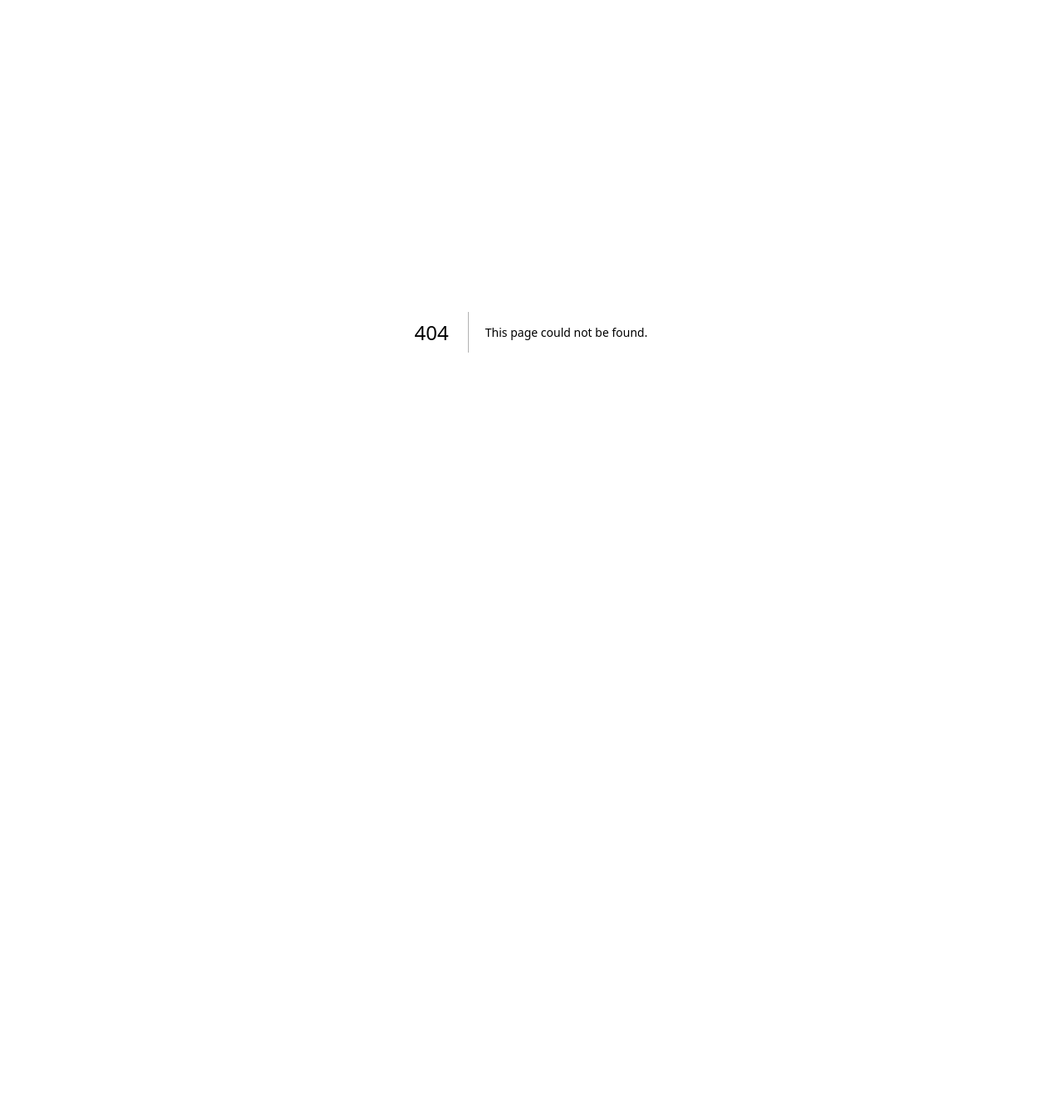
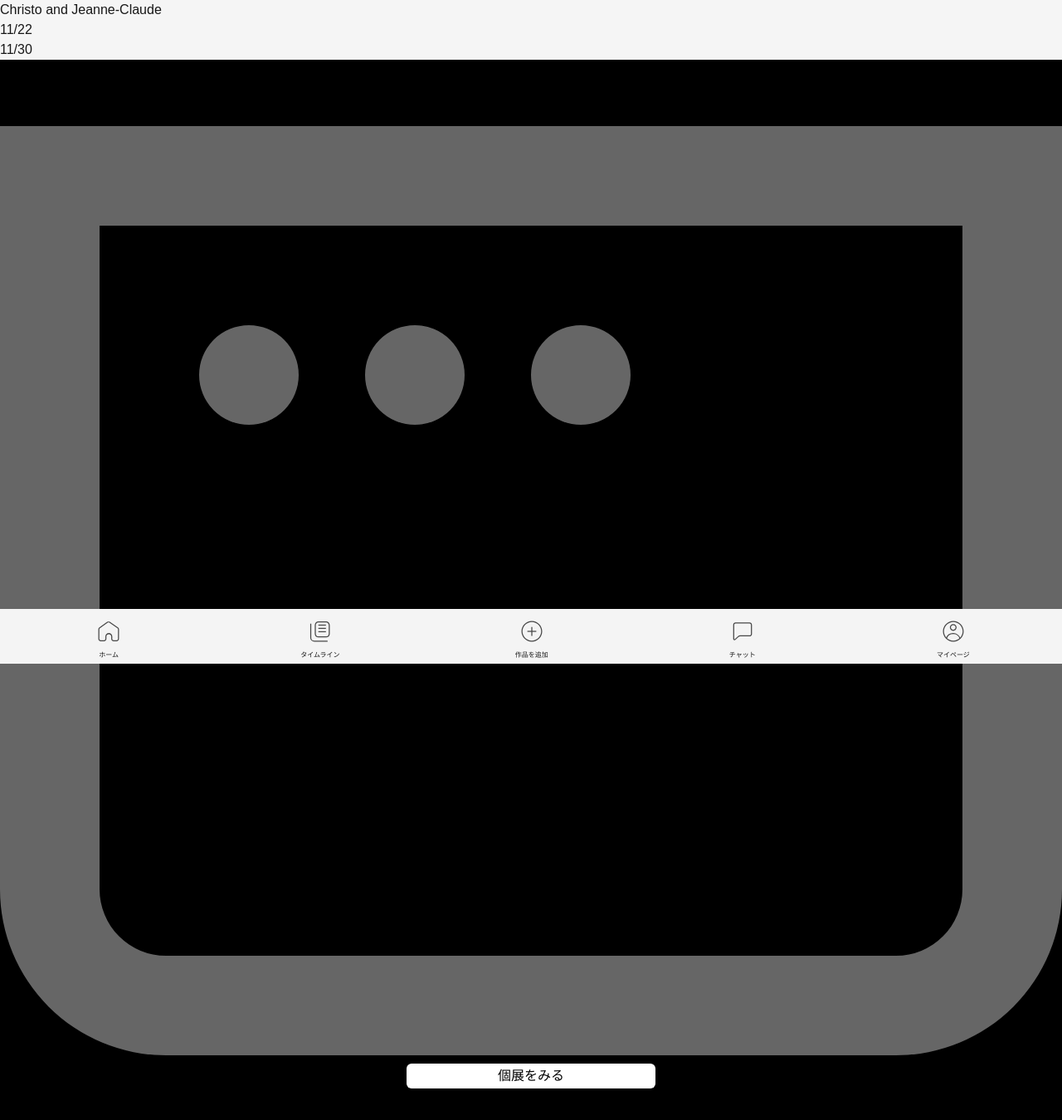
Before and after one commit to u-kai/koten, a Next.js app: page /poster in a window 1280 px wide. Before the commit this address had no page. Shown: the whole page at 83% size. Before the commit the page ends 800 px from the top, so only its background shows below. Built offline with nearby package versions, Linux system fonts and the light colour scheme.

Commit message:
add koten details

```diff
--- a/app/components/koten-image.tsx
+++ b/app/components/home/koten-image.tsx
@@ -1,11 +1,11 @@
 import Image from "next/image";
-import { toImagePath } from "../common";
+import { toImagePath } from "../../common";
 import {
   HEART_ICON_HEIGHT,
   HEART_ICON_WIDTH,
   KOTEN_IMAGE_HEIGHT,
   KOTEN_IMAGE_WIDTH,
-} from "../configs";
+} from "../../configs";
 
 export default function KotenImage(props: { src: string }) {
   return (
--- a/app/components/single-work.tsx
+++ b/app/components/home/single-work.tsx
@@ -1,6 +1,6 @@
 import Image from "next/image";
-import { toImagePath } from "../common";
-import { HEART_ICON_HEIGHT, HEART_ICON_WIDTH } from "../configs";
+import { toImagePath } from "../../common";
+import { HEART_ICON_HEIGHT, HEART_ICON_WIDTH } from "../../configs";
 
 const SINGLE_WORK_IMAGE_WIDTH = 172;
 const SINGLE_WORK_IMAGE_HEIGHT = 243;
--- a/app/components/navigation-bar.tsx
+++ b/app/components/navigation-bar.tsx
@@ -1,6 +1,11 @@
 import Image from "next/image";
 import { toImagePath } from "../common";
-import { NAVBAR_ICON_HEIGHT, NAVBAR_ICON_WIDTH } from "../configs";
+import {
+  FONT_COLOR,
+  FONT_FAMILY,
+  NAVBAR_ICON_HEIGHT,
+  NAVBAR_ICON_WIDTH,
+} from "../configs";
 
 export default function NavigationBar() {
   return (
@@ -67,7 +72,9 @@ function NavBarContent(props: {
 
 function NavBarName(props: { value: string }) {
   return (
-    <span className="text-[8px] [font-family:'YuGothic'] text-[#464646] ">
+    <span
+      className={`text-[8px] [font-family:'${FONT_FAMILY}'] text-[${FONT_COLOR}] `}
+    >
       {props.value}
     </span>
   );
--- a/app/configs.ts
+++ b/app/configs.ts
@@ -4,3 +4,5 @@ export const HEART_ICON_WIDTH = 20;
 export const HEART_ICON_HEIGHT = 20;
 export const NAVBAR_ICON_WIDTH = 30;
 export const NAVBAR_ICON_HEIGHT = 30;
+export const FONT_FAMILY = "YuGothic";
+export const FONT_COLOR = "#464646";
--- a/app/page.tsx
+++ b/app/page.tsx
@@ -1,6 +1,6 @@
-import ImagesContainer from "./components/images-container";
 import NavigationBar from "./components/navigation-bar";
-import TitleBar from "./components/title-bar";
+import ImagesContainer from "./components/home/images-container";
+import TitleBar from "./components/home/title-bar";
 import { toImagePath } from "./common";
 
 export default function Home() {
--- /dev/null
+++ b/app/poster/bar.tsx
@@ -0,0 +1,13 @@
+export default function Bar(props: {
+  name: string;
+  start: string;
+  end: string;
+}) {
+  return (
+    <div>
+      <div>{props.name}</div>
+      <div>{props.start}</div>
+      <div>{props.end}</div>
+    </div>
+  );
+}
--- /dev/null
+++ b/app/poster/botton.tsx
@@ -0,0 +1,17 @@
+import { FONT_COLOR, FONT_FAMILY } from "../configs";
+
+export default function KotenDetailButton() {
+  return (
+    <button
+      className="px-8 bg-white text-black rounded-md hover:bg-gray "
+      style={{
+        height: 30,
+        width: 300,
+      }}
+    >
+      <div className={`[font-family:'${FONT_FAMILY}'] text-[${FONT_COLOR}]`}>
+        個展をみる
+      </div>
+    </button>
+  );
+}
--- /dev/null
+++ b/app/poster/koten-image.tsx
@@ -0,0 +1,10 @@
+import { toImagePath } from "../common";
+import Image from "next/image";
+
+export default function KotenImage(props: { src: string; height: string }) {
+  return (
+    <div className="bg-black w-full" style={{ height: props.height }}>
+      <Image src={toImagePath(props.src)} alt="image" width={-1} height={-1} />
+    </div>
+  );
+}
--- /dev/null
+++ b/app/poster/page.tsx
@@ -0,0 +1,21 @@
+import NavigationBar from "../components/navigation-bar";
+import Bar from "./bar";
+import KotenDetailButton from "./botton";
+import KotenImage from "./koten-image";
+
+export default function Poster() {
+  return (
+    <div>
+      <Bar name="Christo and Jeanne-Claude" start="11/22" end="11/30" />
+      <div className="h-full overflow-hidden relative flex justify-center">
+        <KotenImage src="window.svg" height="100%" />
+        <div className="absolute bottom-10">
+          <KotenDetailButton />
+        </div>
+      </div>
+      <div className="fixed bottom-0 w-full">
+        <NavigationBar />
+      </div>
+    </div>
+  );
+}
```
Also changed, not shown: app/components/home/images-container.tsx (renamed from app/components/images-container.tsx), app/components/home/title-bar.tsx (renamed from app/components/title-bar.tsx).
